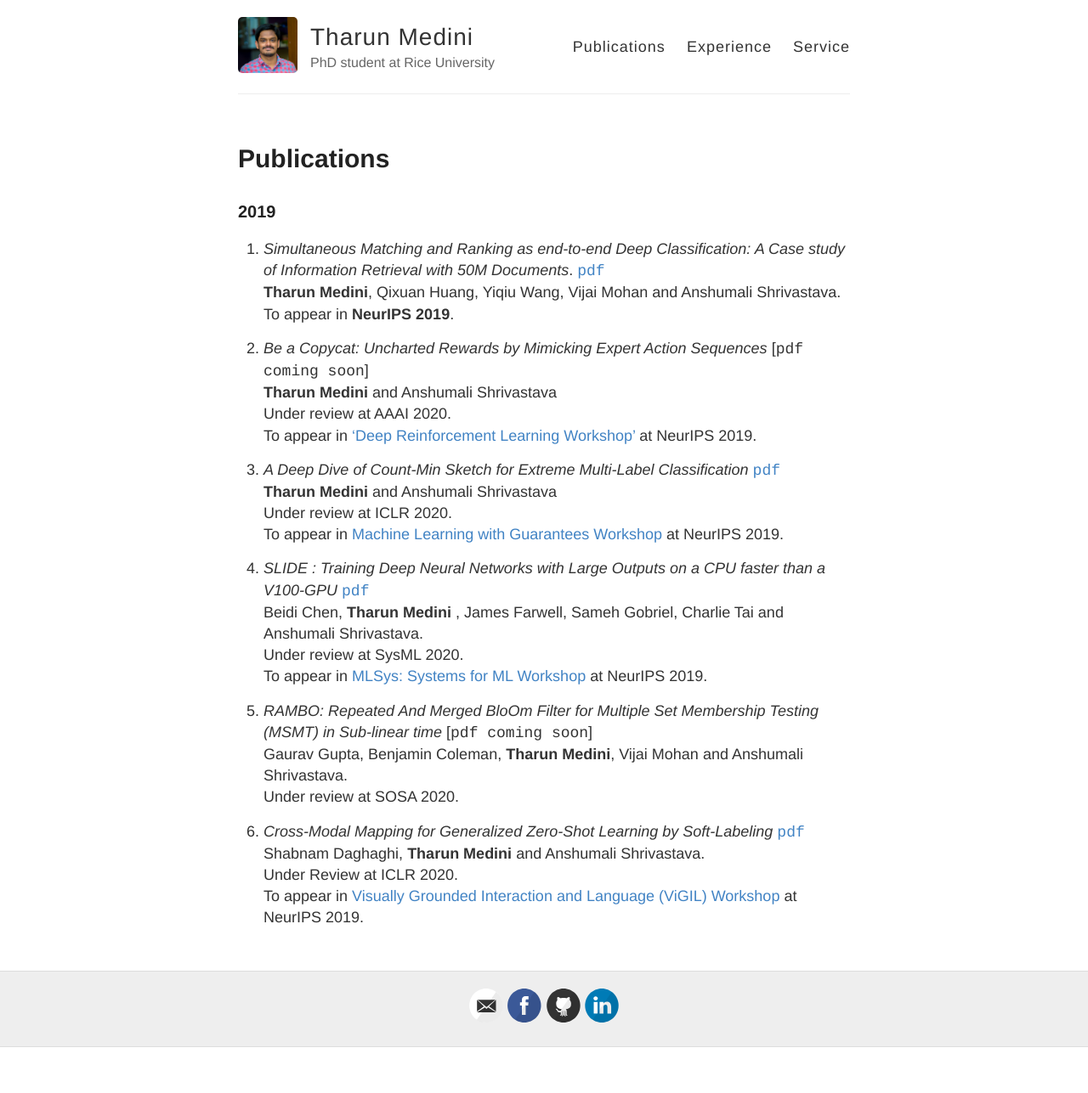
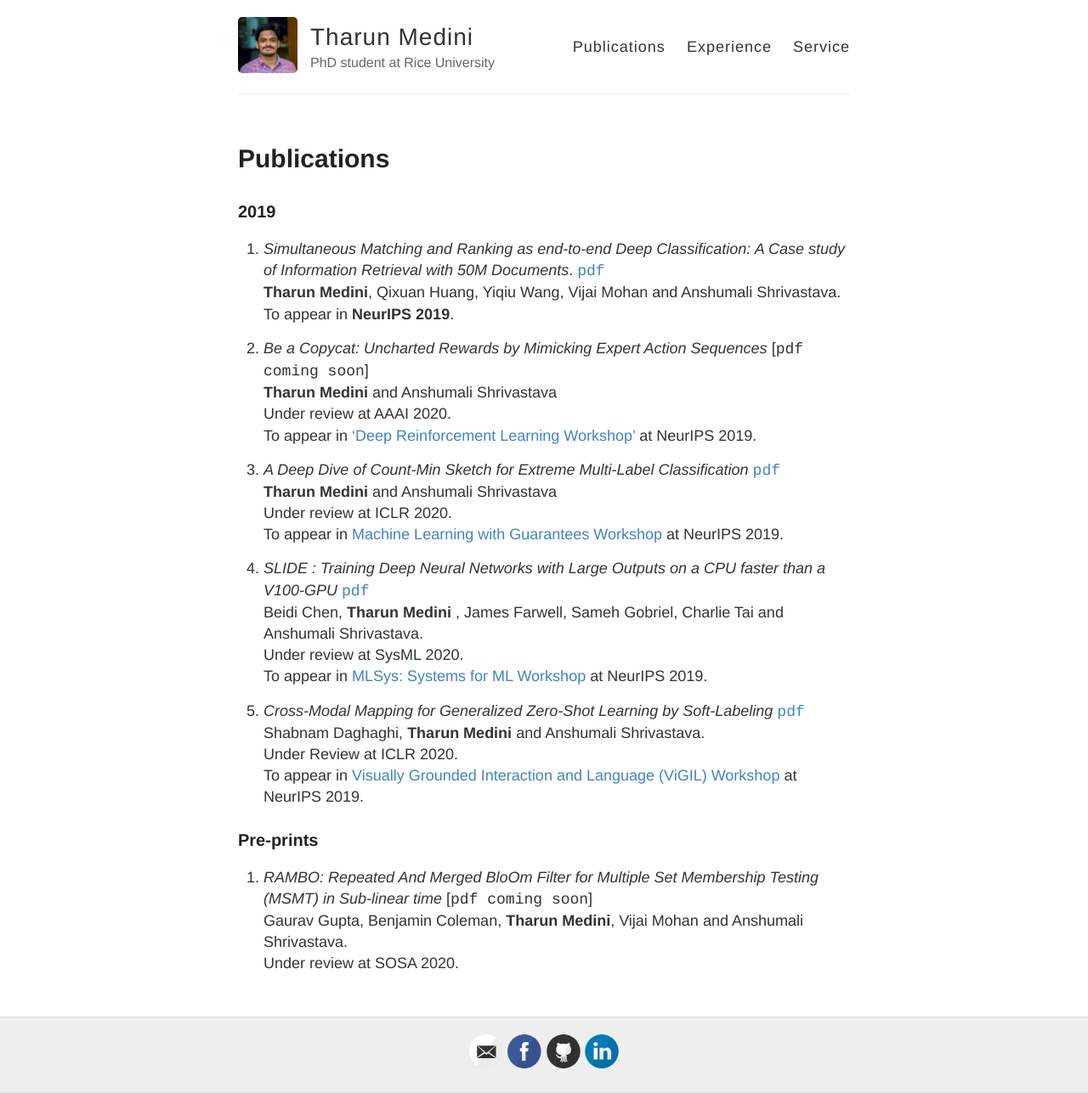
Before and after one commit to gaurav16gupta/gaurav16gupta.github.io, a Jekyll site: the page built from publications.md, in a window 1280 px wide. Shown: the whole page at 85% size. Built offline with Jekyll 4.4.1, drawn with Linux system fonts in a browser that asks for light colours; before the commit the page ends 1233 px from its top, so only the background shows below that.

```diff
--- a/publications.md
+++ b/publications.md
@@ -25,11 +25,13 @@ Beidi Chen, __Tharun Medini__ , James Farwell, Sameh Gobriel, Charlie Tai and An
 Under review at SysML 2020. <br/>
 To appear in [MLSys: Systems for ML Workshop](http://learningsys.org/neurips19/) at NeurIPS 2019.
 
-5. _RAMBO: Repeated And Merged BloOm Filter for Multiple Set Membership Testing (MSMT) in Sub-linear time_ [`pdf coming soon`] <br/>
-Gaurav Gupta, Benjamin Coleman, __Tharun Medini__, Vijai Mohan and Anshumali Shrivastava. <br/>
-Under review at SOSA 2020.
-
-6. _Cross-Modal Mapping for Generalized Zero-Shot Learning by Soft-Labeling_ [`pdf`](https://openreview.net/pdf?id=B1lmSeHKwB)<br/>
+5. _Cross-Modal Mapping for Generalized Zero-Shot Learning by Soft-Labeling_ [`pdf`](https://openreview.net/pdf?id=B1lmSeHKwB)<br/>
 Shabnam Daghaghi, __Tharun Medini__ and Anshumali Shrivastava. <br/>
 Under Review at ICLR 2020. <br/>
 To appear in [Visually Grounded Interaction and Language (ViGIL) Workshop](https://vigilworkshop.github.io/) at NeurIPS 2019.
+
+### Pre-prints
+
+1. _RAMBO: Repeated And Merged BloOm Filter for Multiple Set Membership Testing (MSMT) in Sub-linear time_ [`pdf coming soon`] <br/>
+Gaurav Gupta, Benjamin Coleman, __Tharun Medini__, Vijai Mohan and Anshumali Shrivastava. <br/>
+Under review at SOSA 2020.
```
